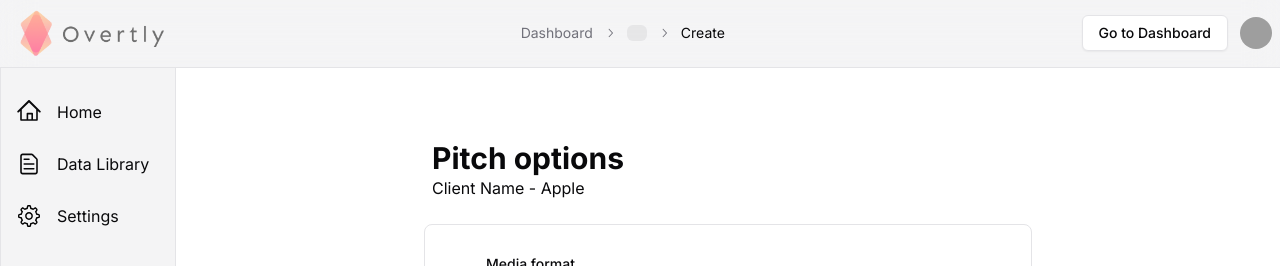
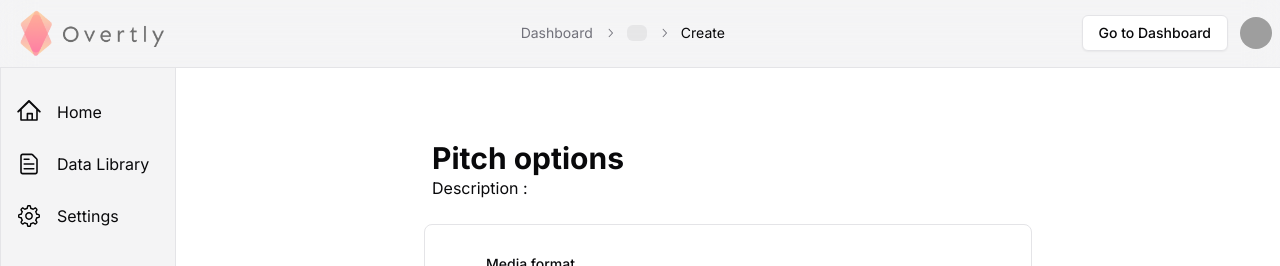
Before and after one commit to 27srishti/overtly2.0, a Next.js app: page /dashboard/1/create in a window 1280 px wide. Both pictures are taken after typing "Sample", "Sample" into the empty fields and a click on the button "Generate using ai". Shown: the top 266 px of the page. Built offline with nearby package versions, Linux system fonts and the light colour scheme; grey boxes are pictures that could not be loaded.

Commit message:
updated data fetching

```diff
--- a/src/app/dashboard/[client]/create/StepFour.tsx
+++ b/src/app/dashboard/[client]/create/StepFour.tsx
@@ -21,6 +21,7 @@ import {
   DialogTrigger,
 } from "@/components/ui/playgrounddialog";
 import { Textarea } from "@/components/ui/textarea";
+import { useProjectStore } from "@/store";
 
 interface StepTwoProps {
   onPrevious: () => void;
@@ -29,12 +30,13 @@ interface StepTwoProps {
 const StepThree: React.FC<StepTwoProps> = ({ onPrevious, onNext }) => {
   const [openemail, setOpenemail] = useState(false);
   const [opencontent, setOpencontent] = useState(false);
+  const { project, setproject } = useProjectStore();
 
   return (
     <div className="w-full mt-4 xl:px-52">
       <div className="">
         <div className="text-3xl font-bold mt-4 ml-2">Pitch options</div>
-        <div className="ml-2">Client Name - Apple</div>
+        <div className="ml-2">Description : {project?.description}</div>
         <div>
           <div className="flex items-center justify-center gap-10">
             <Dialog open={openemail} onOpenChange={setOpenemail}>
--- a/src/app/dashboard/[client]/create/StepThree.tsx
+++ b/src/app/dashboard/[client]/create/StepThree.tsx
@@ -9,7 +9,8 @@ import {
 } from "@/components/ui/accordion";
 import { useState, useEffect } from "react";
 import { ScrollArea } from "@/components/ui/scroll-area";
-import { useFormStore } from "@/store";
+import { useFormStore, useProjectStore } from "@/store";
+import { Skeleton } from "@/components/ui/skeleton";
 
 interface Idea {
   idea: string;
@@ -25,17 +26,23 @@ const StepThree: React.FC<StepTwoProps> = ({ onPrevious, onNext }) => {
   const [selectedItem, setSelectedItem] = useState<string | null>(null);
   const [accordionValue, setAccordionValue] = useState<Idea[]>([]);
   const { formData, updateFormData } = useFormStore();
+  const [loading, setLoading] = useState(false);
+  const { project, setproject } = useProjectStore();
 
   useEffect(() => {
     const fetchIdeas = async () => {
+      setLoading(true);
       try {
-        const response = await fetch("https://pr-ai-99.uc.r.appspot.com/ideas", {
+        const response = await fetch(
+          "https://pr-ai-99.uc.r.appspot.com/ideas",
+          {
             method: "POST",
             headers: {
               "Content-Type": "application/json",
             },
             body: JSON.stringify(formData),
-        });
+          }
+        );
         if (!response.ok) {
           throw new Error("Failed to fetch ideas");
         }
@@ -44,6 +51,8 @@ const StepThree: React.FC<StepTwoProps> = ({ onPrevious, onNext }) => {
         setAccordionValue(data);
       } catch (error) {
         console.error("Error fetching ideas:", error);
+      } finally {
+        setLoading(false);
       }
     };
 
@@ -54,14 +63,28 @@ const StepThree: React.FC<StepTwoProps> = ({ onPrevious, onNext }) => {
     <div className="w-full mt-4 xl:px-52">
       <div className="">
         <div className="text-3xl font-bold mt-4 ml-2">Pitch options</div>
-        <div className="ml-2">Client Name - Apple</div>
+        <div className="ml-2">Description : {project?.description}</div>
         <div>
           <ScrollArea className="border rounded-lg mt-6 flex flex-col gap-6 py-8 lg:px-10 px-5 max-h-[50vh]">
+            {loading ? (
+              <>
+                <Skeleton className="h-16 w-full mb-3" />
+                <Skeleton className="h-16 w-full mb-3" />
+                <Skeleton className="h-16 w-full mb-3" />
+                <Skeleton className="h-16 w-full mb-3" />
+                <Skeleton className="h-16 w-full mb-3" />
+              </>
+            ) : (
               <Accordion type="multiple">
                 {accordionValue.map((item, index) => (
-                <AccordionItem key={index} value={`item-${index}`}
-                className="shadow-md border">
-                  <AccordionTrigger className="ml-4">{item.idea}</AccordionTrigger>
+                  <AccordionItem
+                    key={index}
+                    value={`item-${index}`}
+                    className="shadow-md border"
+                  >
+                    <AccordionTrigger className="ml-4">
+                      {item.idea}
+                    </AccordionTrigger>
                     <AccordionContent
                       onClick={() => setSelectedItem(`item-${index}`)}
                       className={`${
@@ -73,6 +96,7 @@ const StepThree: React.FC<StepTwoProps> = ({ onPrevious, onNext }) => {
                   </AccordionItem>
                 ))}
               </Accordion>
+            )}
           </ScrollArea>
           <div className="mt-4 sm:mx-2">
             <div className="flex items-center justify-between">
--- a/src/app/dashboard/[client]/create/StepTwo.tsx
+++ b/src/app/dashboard/[client]/create/StepTwo.tsx
@@ -12,7 +12,7 @@ import {
   SelectTrigger,
   SelectValue,
 } from "@/components/ui/select";
-import { useFormStore } from "@/store";
+import { useFormStore, useProjectStore } from "@/store";
 import {
   beats,
   DigitalMedia,
@@ -29,11 +29,12 @@ interface StepTwoProps {
 const StepTwo: React.FC<StepTwoProps> = ({ onPrevious, onNext }) => {
   const { formData, updateFormData } = useFormStore();
   console.log(formData);
+  const { project, setproject } = useProjectStore();
   return (
     <div className="w-full mt-4 xl:px-52">
       <div className="">
         <div className="text-3xl font-bold mt-4 ml-2">Pitch options</div>
-        <div className="ml-2">Client Name - Apple</div>
+        <div className="ml-2">Description : {project?.description}</div>
         <div>
           <div className="border p-3 rounded-lg mt-6 flex flex-col gap-6 py-8 lg:pl-10 items-center">
             <div className="grid w-full xl:w-[40vw] items-center gap-1.5">
```
Lines whose indentation alone changed are shown as unchanged.
